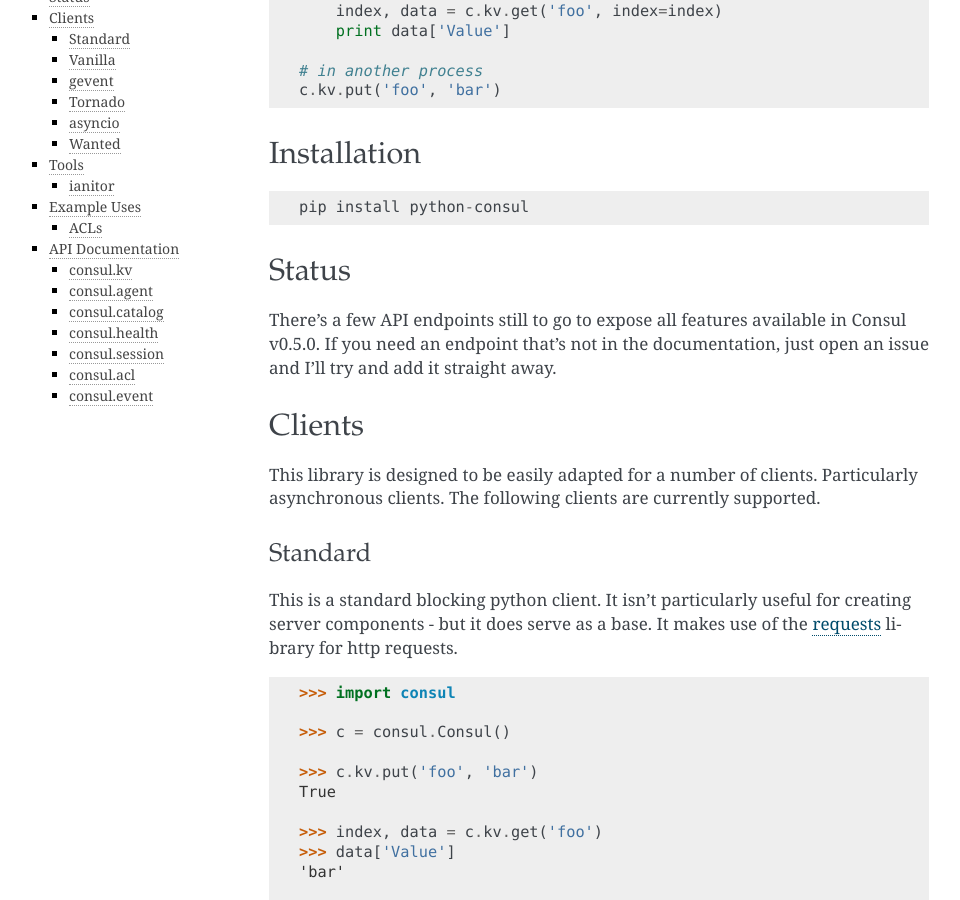
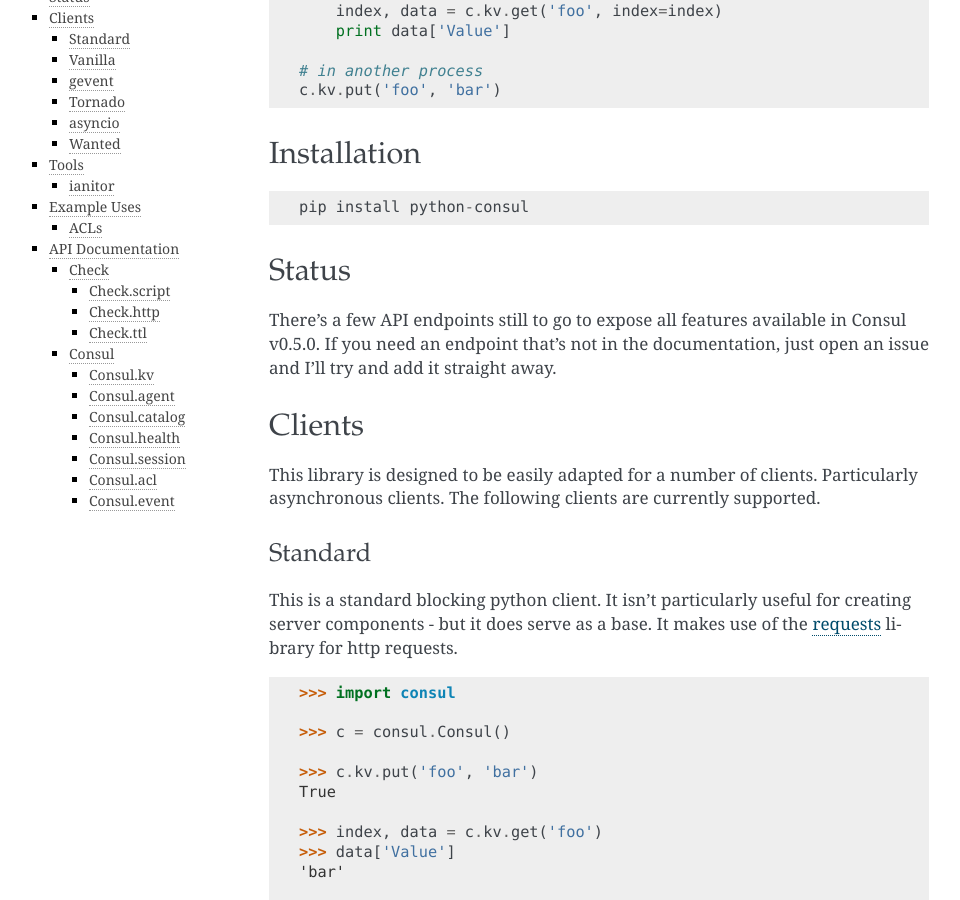
Before and after one commit to criteo/py-consul, a Sphinx documentation site: the page built from docs/index.rst, in a window 1280 px wide and 900 px high, scrolled down 522 px. Shown: the whole window, without its empty margins (151-1111 px from the left). Built offline with Sphinx 7.4.7, drawn with Linux system fonts in a browser that asks for light colours; some of the changed text lies outside the part shown.

Commit message:
encourage usage of a parameterized check definition generation to make check configuration more clear

```diff
--- a/consul/__init__.py
+++ b/consul/__init__.py
@@ -1,6 +1,8 @@
 __version__ = '0.3.20'
 
 from consul.std import Consul
+
+from consul.base import Check
 
 from consul.base import ConsulException
 from consul.base import ACLPermissionDenied
--- a/docs/conf.py
+++ b/docs/conf.py
@@ -273,3 +273,14 @@
 
 autodoc_member_order = 'bysource'
 autoclass_content = 'both'
+
+
+def clean_check_signature(
+    app, what, name, obj, options, signature, return_annotation):
+    if name.startswith('consul.Check') and signature:
+        signature = '(' + signature[len('(klass, '):]
+        return (signature, return_annotation)
+
+
+def setup(app):
+    app.connect('autodoc-process-signature', clean_check_signature)
--- a/docs/index.rst
+++ b/docs/index.rst
@@ -165,17 +165,41 @@
 API Documentation
 -----------------
 
+Check
+~~~~~
+
+.. autoclass:: consul.Check
+
+Check.script
+++++++++++++
+
+.. automethod:: consul.Check.script
+
+Check.http
+++++++++++
+
+.. automethod:: consul.Check.http
+
+Check.ttl
++++++++++
+
+.. automethod:: consul.Check.ttl
+
+
+Consul
+~~~~~~
+
 .. autoclass:: consul.Consul
 
-consul.kv
-~~~~~~~~~
+Consul.kv
++++++++++
 
 .. autoclass:: consul.base::Consul.KV()
    :members:
    :undoc-members:
 
-consul.agent
-~~~~~~~~~~~~
+Consul.agent
+++++++++++++
 
 .. autoclass:: consul.base::Consul.Agent()
    :members:
@@ -187,15 +211,15 @@
 .. autoclass:: consul.base::Consul.Agent.Check()
    :members:
 
-consul.catalog
-~~~~~~~~~~~~~~
+Consul.catalog
+++++++++++++++
 
 .. autoclass:: consul.base::Consul.Catalog()
    :members:
    :undoc-members:
 
-consul.health
-~~~~~~~~~~~~~
+Consul.health
++++++++++++++
 
 .. autoclass:: consul.base::Consul.Health()
    :members:
@@ -206,15 +230,15 @@
    :members:
    :undoc-members:
 
-consul.session
-~~~~~~~~~~~~~~
+Consul.session
+++++++++++++++
 
 .. autoclass:: consul.base::Consul.Session()
    :members:
    :undoc-members:
 
-consul.acl
-~~~~~~~~~~
+Consul.acl
+++++++++++
 
 .. autoclass:: consul.base::Consul.ACL()
    :members:
@@ -235,8 +259,8 @@
 
 .. _ianitor: https://github.com/ClearcodeHQ/ianitor
 
-consul.event
-~~~~~~~~~~~~
+Consul.event
+++++++++++++
 
 .. autoclass:: consul.base::Consul.Event()
    :members:
```
Also changed, not shown: 4 other files.
